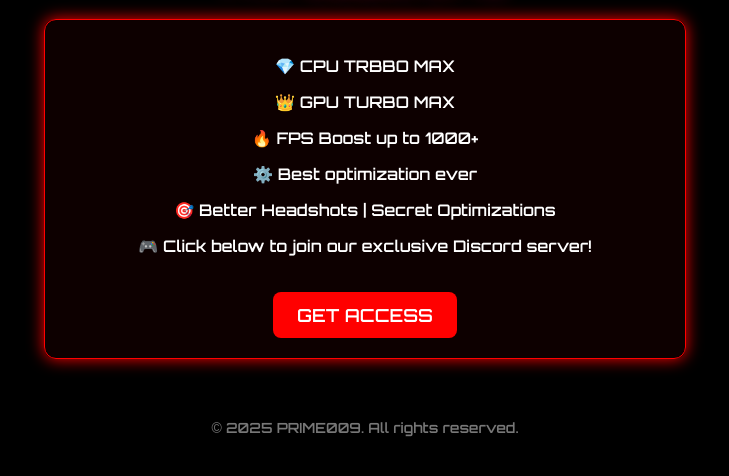
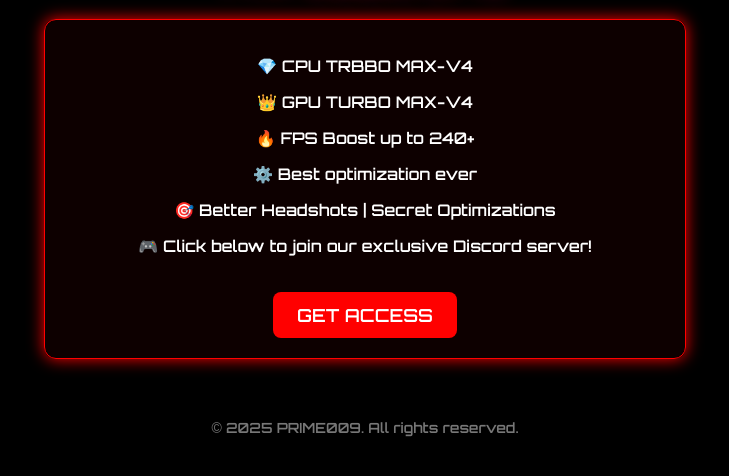
Before and after one commit to abbasrza/PRIME-OPT-v1, a plain HTML site: page index.html in a window 1280 px wide. Shown: the part 204-680 px from the top of the page, without its empty margins (275-1004 px from the left). Drawn offline with Linux system fonts and the light colour scheme.

Commit message:
index.html

```diff
--- a/index.html
+++ b/index.html
@@ -66,9 +66,9 @@
     <img src="logo.png" alt="PRIME009 Logo" class="logo">
     <h1 class="glow">PRIME009 LITE</h1>
     <div class="card">
-      <p>💎 CPU TRBBO MAX</p>
-      <P>👑 GPU TURBO MAX</p>
-      <p>🔥 FPS Boost up to 1000+</p>
+      <p>💎 CPU TRBBO MAX-V4</p>
+      <P>👑 GPU TURBO MAX-V4</p>
+      <p>🔥 FPS Boost up to 240+</p>
       <p>⚙️ Best optimization ever </p>
       <p>🎯 Better Headshots | Secret Optimizations </p>
       <p>🎮 Click below to join our exclusive Discord server!</p>
```
